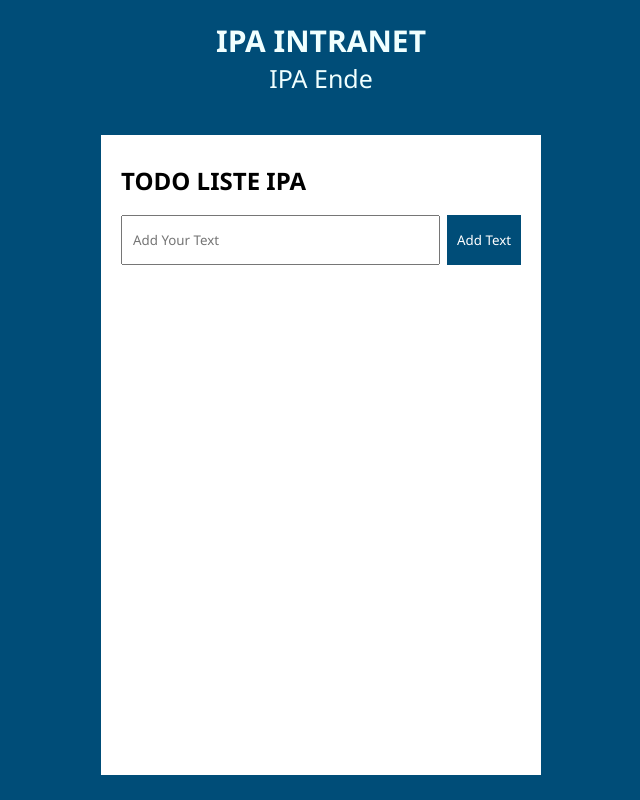
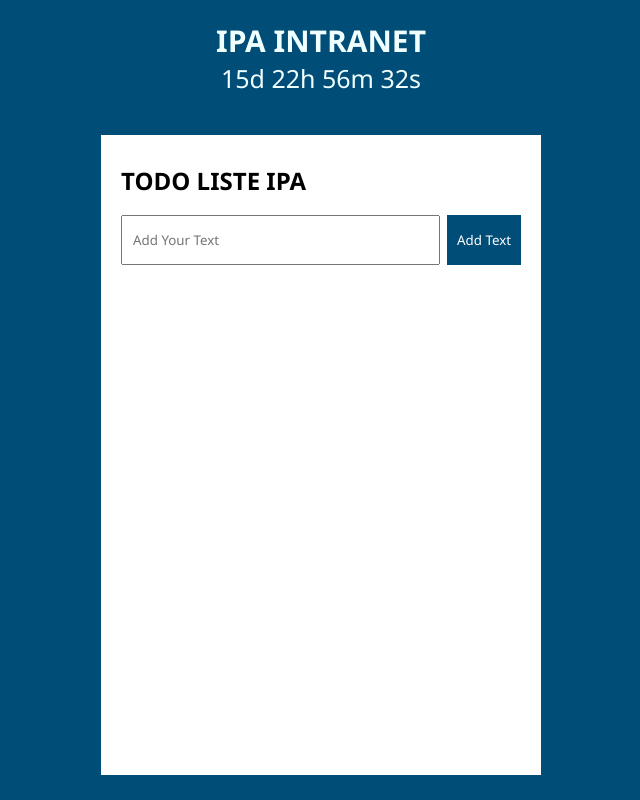
Before and after one commit to Fabio-Stuber/shop.fabio-stuber.com, a plain HTML site: page To-Do-List-main/index.html in a window 1280 px wide. Shown: the whole page, without its empty margins (319-959 px from the left). Drawn offline with Linux system fonts and the light colour scheme.

Commit message:
Update index.html

```diff
--- a/To-Do-List-main/index.html
+++ b/To-Do-List-main/index.html
@@ -40,7 +40,7 @@
     <script src="script.js"></script>
     <script>
         // Set the date we're counting down to
-        var countDownDate = new Date("02.05.2025 10:00:00").getTime();
+        var countDownDate = new Date("2025-05-02T10:00:00").getTime();
 
         // Update the count down every 1 second
         var x = setInterval(function () {
```
